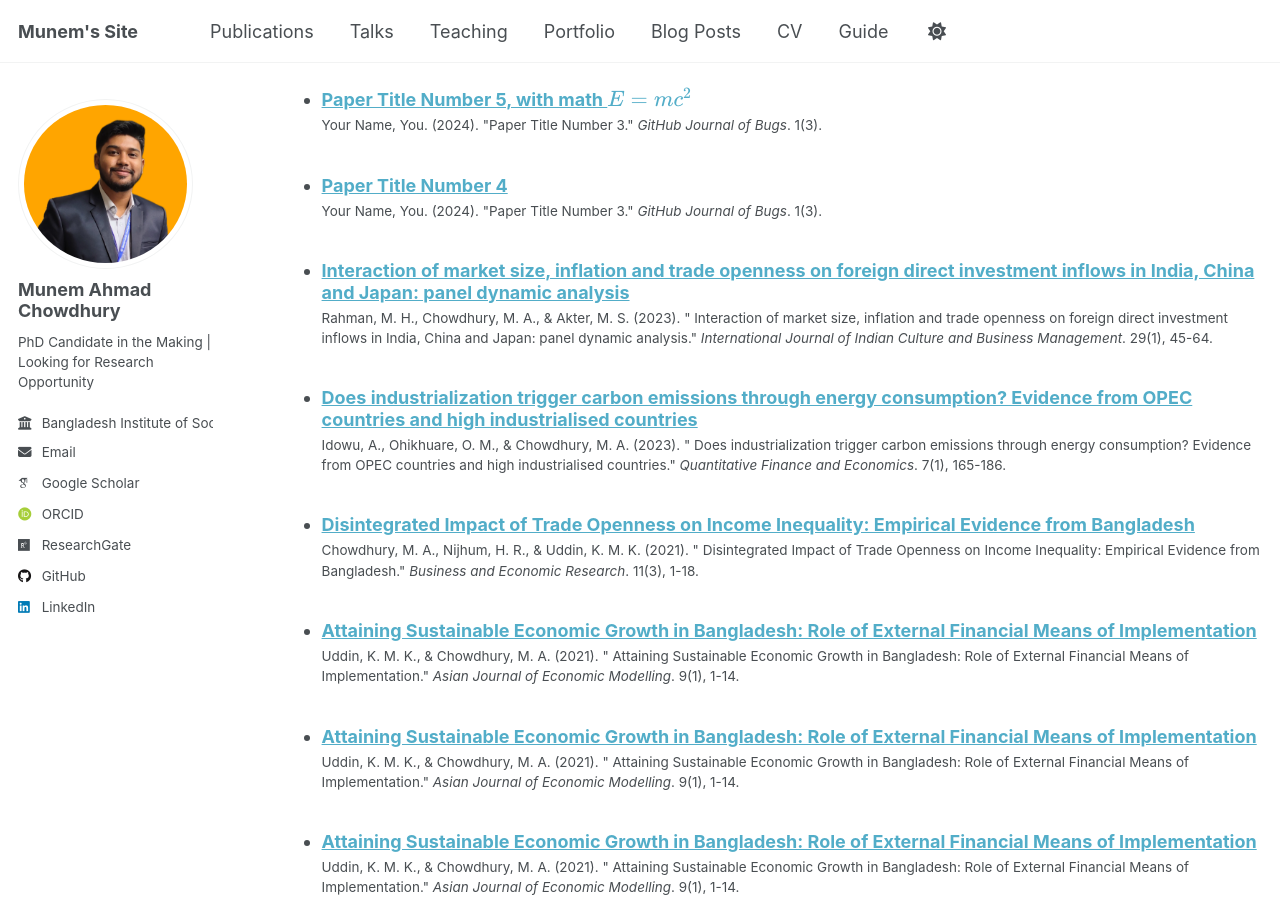
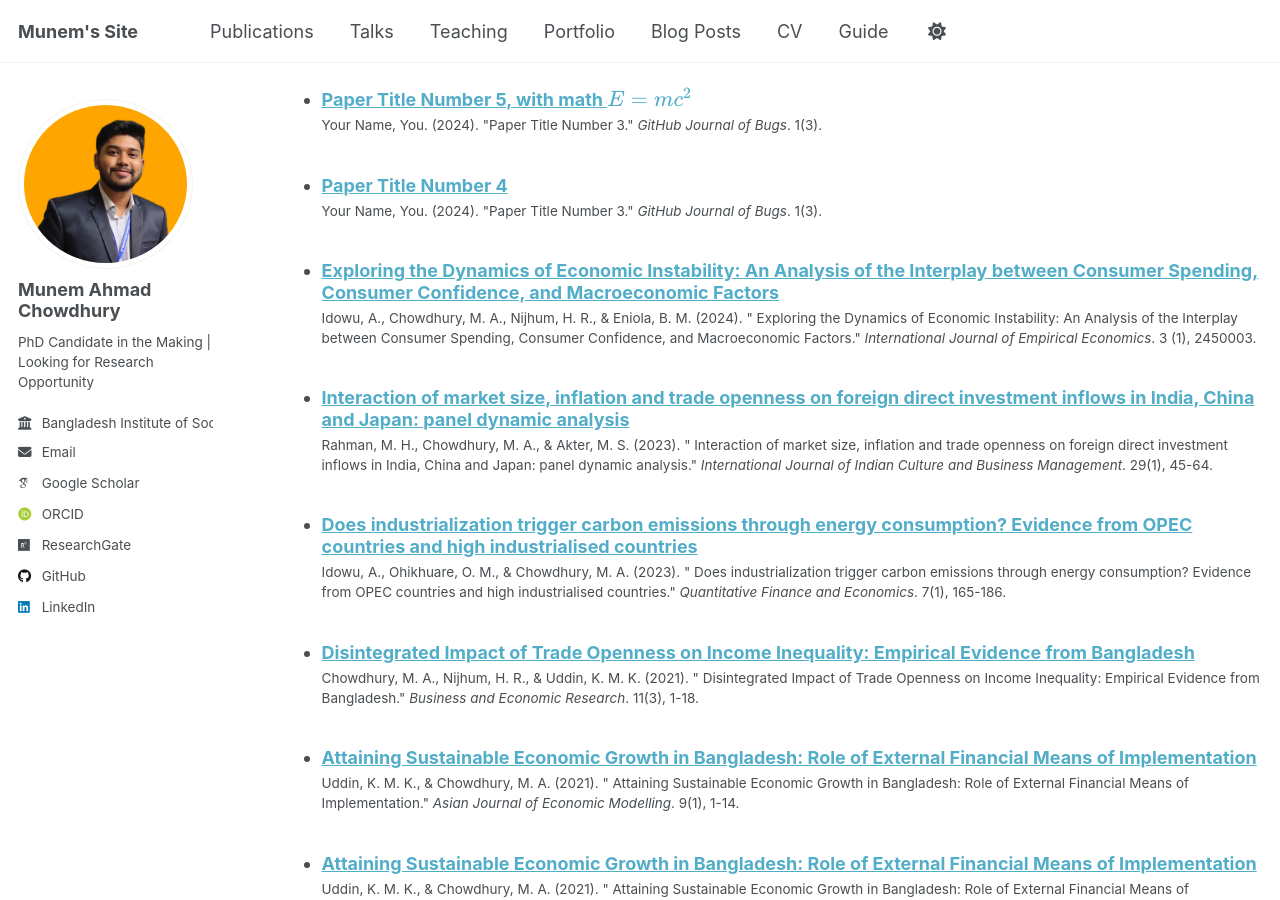
Before and after one commit to munemahmad/munemahmad.github.io, a Jekyll site: the page built from _pages/cv.md, in a window 1280 px wide and 900 px high, scrolled down 1063 px. Built offline with Jekyll 4.4.1, drawn with Linux system fonts in a browser that asks for light colours; some web fonts are replaced; a script that is not in the unit is left out; part of the change alters nothing that is shown.

Commit message:
Update paper7.md

```diff
--- a/_publications/paper7.md
+++ b/_publications/paper7.md
@@ -1,13 +1,13 @@
 ---
-title: "Attaining Sustainable Economic Growth in Bangladesh: Role of External Financial Means of Implementation"
+title: "Exploring the Dynamics of Economic Instability: An Analysis of the Interplay between Consumer Spending, Consumer Confidence, and Macroeconomic Factors"
 collection: publications
 category: manuscripts
-permalink: /publication/paper3
-excerpt: 'Sustainable development is the goal of every nation. For this reason, achieving rapid.........'
-date: 2021-01-04
-venue: 'Asian Journal of Economic Modelling'
-paperurl: 'http://munemahmadchowdhury.github.io/files/paper3.pdf'
-citation: 'Uddin, K. M. K., & Chowdhury, M. A. (2021). &quot; Attaining Sustainable Economic Growth in Bangladesh: Role of External Financial Means of Implementation.&quot; <i>Asian Journal of Economic Modelling</i>. 9(1), 1-14.'
+permalink: /publication/paper7
+excerpt: 'This study empirically evaluates the effect of consumer confidence on consumer spending in.........'
+date: 2024-02-14
+venue: 'International Journal of Empirical Economics'
+paperurl: 'http://munemahmadchowdhury.github.io/files/paper7.pdf'
+citation: 'Idowu, A., Chowdhury, M. A., Nijhum, H. R., & Eniola, B. M. (2024). &quot; Exploring the Dynamics of Economic Instability: An Analysis of the Interplay between Consumer Spending, Consumer Confidence, and Macroeconomic Factors.&quot; <i>International Journal of Empirical Economics</i>. 3 (1), 2450003.'
 ---
 
-Sustainable development is the goal of every nation. For this reason, achieving rapid and continuous economic growth is imperative and steps should be taken to play a strong role by identifying and accelerating the performance of the areas that affect it the most. This paper explores the role of external financial means of implementation (MoI) in amplifying the economic growth of Bangladesh for the period 1990-2018. Two thoughts are specifically canvassed here: Sole contribution of export and each of the other MoI in achieving higher economic growth; total export earning or the aggregate amount of other MoI, which contribute the most. Co-integrating relations are determined by ARDL Bound test as variables are stationary at different level. In the long run, economic growth increase by 0.60, 0.06 and 0.38 units for every 1 unit of export, FDI and ODA increase. Money earned from remittances plays an insignificant negative role in GDP due to lack of investment and inappropriate consumption during that period. Export play the most effective role to boost economic growth as it contributes 0.05% more than aggregate value of other MoIs. The solidity of the results has been confirmed through various diagnostic tests.
+This study empirically evaluates the effect of consumer confidence on consumer spending in Nigeria. Relatively little attention has been paid to the existence of a long-run relationship between consumer confidence and consumer spending in Nigeria, and this study aims to contribute to the existing literature in this regard by utilising quarterly data spanning from 2009 to 2023. Examining the relationship through the autoregressive distributed lag (ARDL) model, it was found that consumer confidence, money supply, and inflation have a significantly positive impact on consumer spending, while interest rates possess an adverse relationship with consumer spending in Nigeria in the long run. The findings of the study recommend that good infrastructure, ease of doing business, a reduction of tax rate on everyday purchasing are key contributors to consumers’ optimism. Additionally, efficient responses to economic shocks and effective policy reformation according to the shift of the dynamic financial world are also crucial to making the economy well-run and maintaining the level of consumers’ confidence.
```
